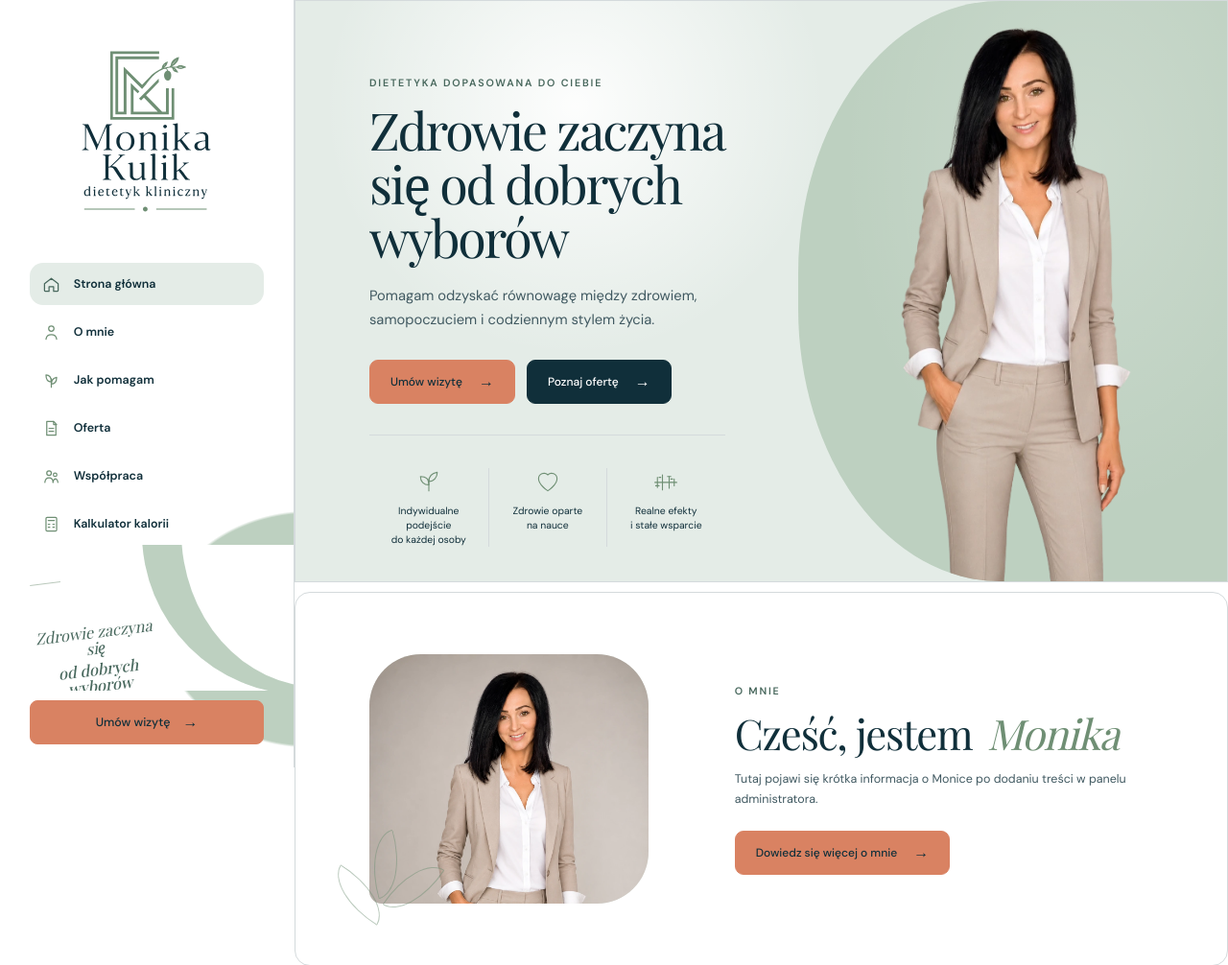
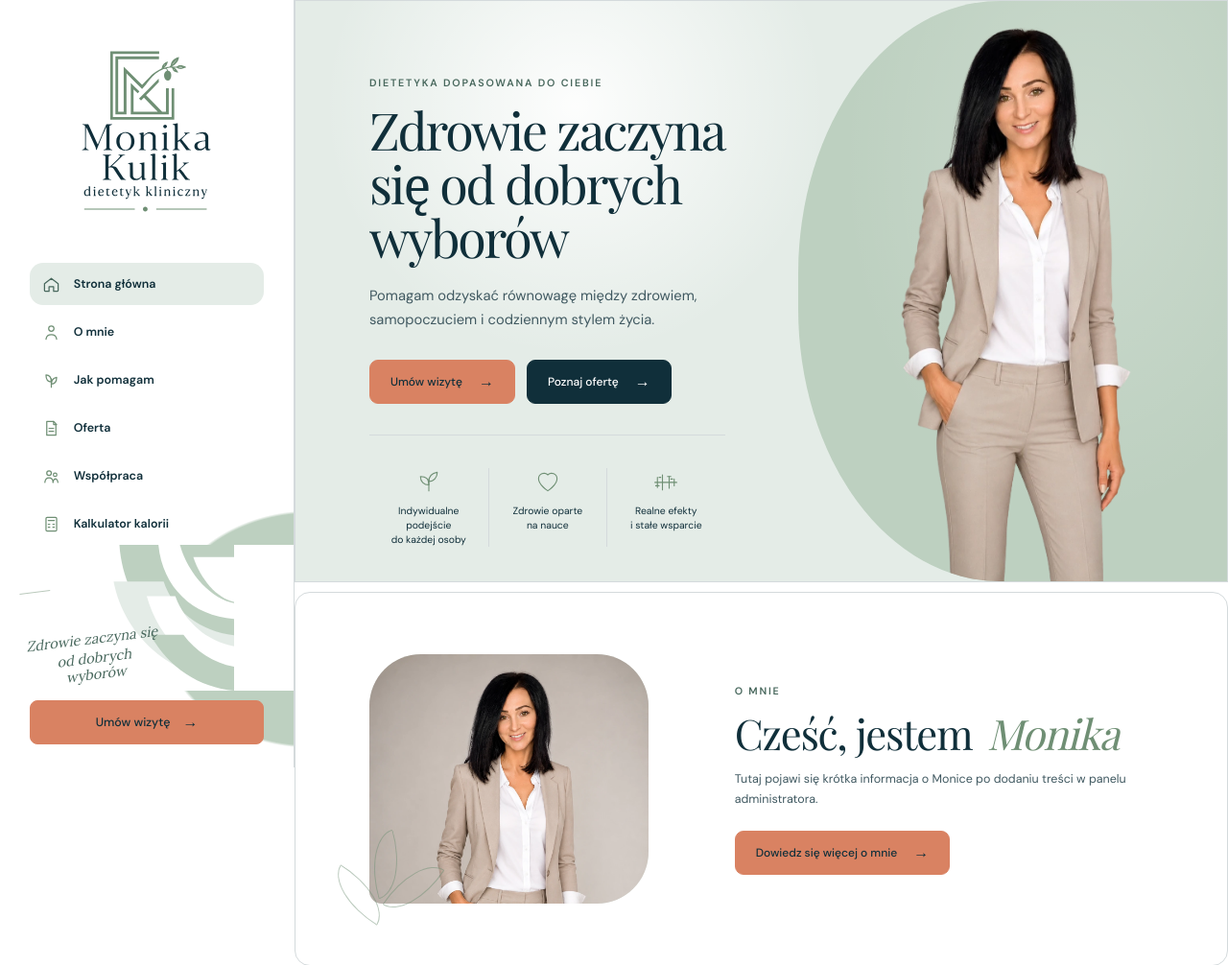
Before and after one commit to BartoszPoluszczyk/Monika-WebSite, a Django app: page / in a window 1280 px wide. Shown: the top 1006 px of the page at 96% size. Run offline with Django 5.2, Linux system fonts and the light colour scheme; data that the repository does not hold is empty; some web fonts are replaced.

Commit message:
Odtwórz wektorową dolną dekorację navbaru

```diff
--- a/main/templates/main/base.html
+++ b/main/templates/main/base.html
@@ -25,7 +25,7 @@
 
     <link
         rel="stylesheet"
-        href="{% static 'css/style.css' %}?v=sidebar-nav-graphic-20260907"
+        href="{% static 'css/style.css' %}?v=sidebar-nav-vector-20260907"
     >
 
     {% block extra_css %}{% endblock %}
--- a/static/css/style.css
+++ b/static/css/style.css
@@ -400,50 +400,26 @@ a {
     .navigation-link.is-active .navigation-icon { stroke: var(--color-accent-strong); }
 
     .navbar-signature {
+        height: 224px;
+        margin: auto -34px 10px;
         position: relative;
-        height: 218px;
-        margin: auto -34px 10px;
         overflow: hidden;
-        isolation: isolate;
-        background: var(--palette-white);
+        background: var(--palette-white) url("../images/branding/navbar-bottom-decoration.svg") right bottom / 100% 100% no-repeat;
     }
 
     .navbar-signature::before,
-    .navbar-signature::after {
-        content: "";
-        position: absolute;
-        border-radius: 50%;
-        pointer-events: none;
-    }
-
-    .navbar-signature::before {
-        width: 336px;
-        height: 336px;
-        top: -180px;
-        right: -175px;
-        z-index: -3;
-        background: var(--palette-green-pastel-strong);
-    }
-
-    .navbar-signature::after {
-        width: 286px;
-        height: 324px;
-        top: -176px;
-        right: -166px;
-        z-index: -2;
-        background: var(--palette-white);
-    }
+    .navbar-signature::after { content: none; }
 
     .navbar-signature-copy {
         position: relative;
-        z-index: 1;
-        width: 144px;
-        margin: 82px 0 0 32px;
+        width: 142px;
+        margin: 90px 0 0 30px;
         color: var(--color-accent-strong);
-        font-family: var(--font-heading);
-        font-size: 1.02rem;
+        font-family: "Lora", Georgia, serif;
+        font-size: 0.92rem;
         font-style: italic;
-        line-height: 1.06;
+        font-weight: 400;
+        line-height: 1.12;
         text-align: center;
         transform: rotate(-7deg);
     }
@@ -452,7 +428,7 @@ a {
         content: "";
         position: absolute;
         top: -48px;
-        left: 12px;
+        left: 2px;
         width: 32px;
         height: 1px;
         background: var(--color-border-emphasis);
@@ -461,7 +437,10 @@ a {
     .navbar-signature-copy span,
     .navbar-signature-copy strong { display: block; }
 
-    .navbar-signature-copy strong { margin-top: 4px; font-weight: 500; }
+    .navbar-signature-copy strong {
+        margin-top: 4px;
+        font-weight: 400;
+    }
 
     .navbar-cta {
         width: 100%;
```
Also changed, not shown: static/images/branding/navbar-bottom-decoration.svg (added).
